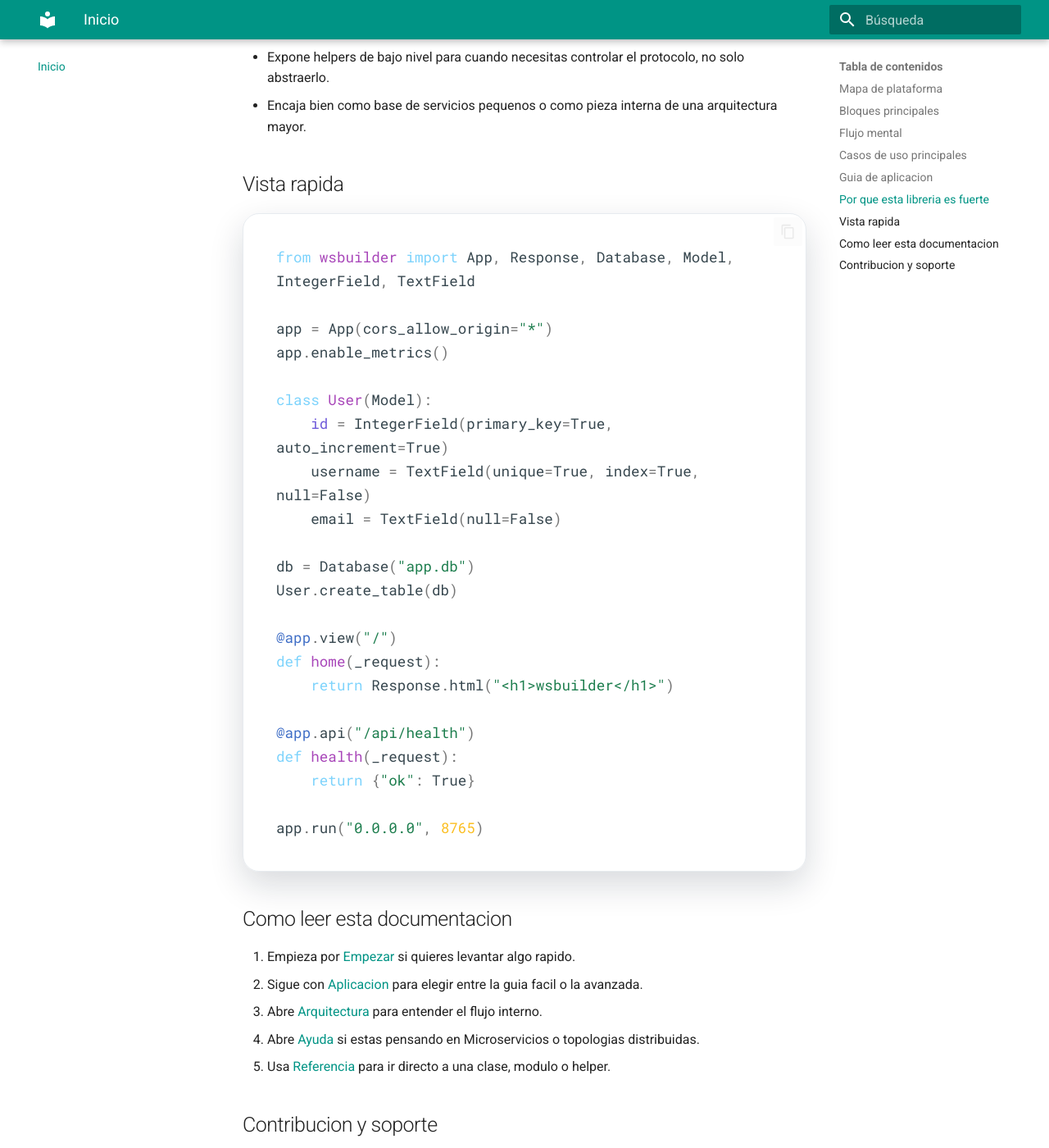
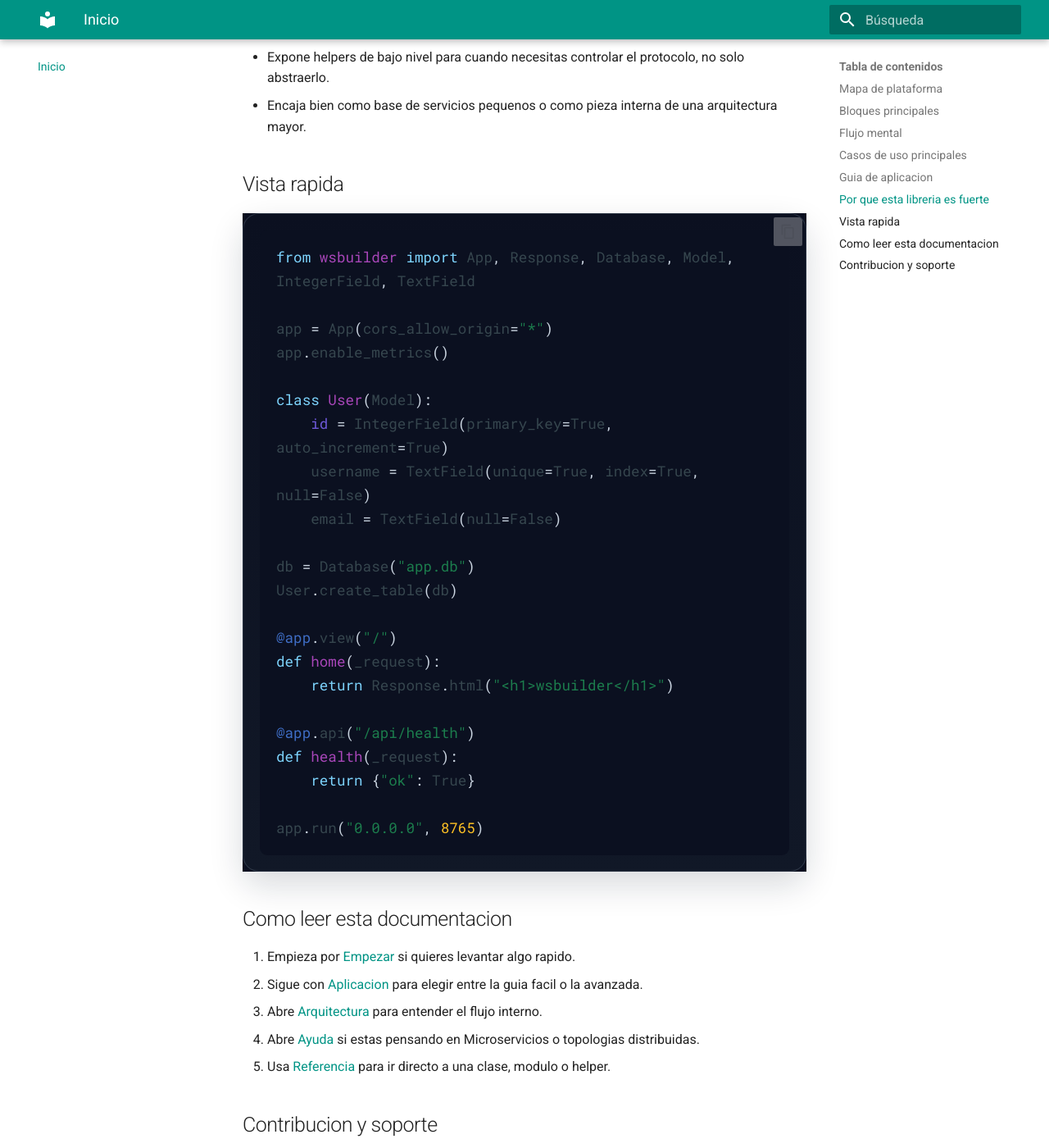
Before and after one commit to jorgelsc-dev/wsbuilder, an MkDocs documentation site: the page built from docs/index.md, in a window 1280 px wide and 1400 px high, scrolled down 2794 px. Shown: the whole window at 82% size. Built offline with MkDocs 1.6.1 and Material for MkDocs 9.7.7, drawn with Linux system fonts in a browser that asks for light colours.

Commit message:
docs: increase code block contrast

```diff
--- a/docs/assets/stylesheets/extra.css
+++ b/docs/assets/stylesheets/extra.css
@@ -212,11 +212,20 @@
   word-break: break-word;
 }
 
+.md-typeset .highlight,
+.md-typeset .highlight pre,
+.md-typeset .highlight code,
+.md-typeset pre,
+.md-typeset pre code {
+  background-color: #0b1020 !important;
+  color: var(--ws-code-text) !important;
+}
+
 .md-typeset pre {
   border: 1px solid var(--ws-code-border);
   border-radius: 1rem;
   overflow: hidden;
-  background: linear-gradient(180deg, #0b1020 0%, #111827 100%);
+  background: linear-gradient(180deg, #0b1020 0%, #111827 100%) !important;
   box-shadow: 0 16px 40px rgba(15, 23, 42, 0.16);
 }
 
@@ -282,6 +291,16 @@
   color: #fbbf24;
 }
 
+.md-typeset .highlight .o,
+.md-typeset .highlight .p {
+  color: #cbd5e1;
+}
+
+.md-typeset .highlight .err,
+.md-typeset .highlight .w {
+  color: #f8fafc;
+}
+
 @media screen and (max-width: 960px) {
   .md-content .hero {
     padding: 1.1rem 1.1rem;
```
